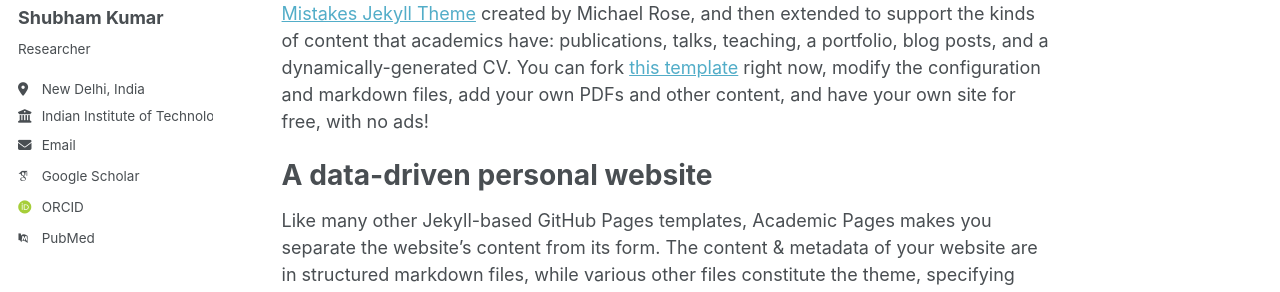
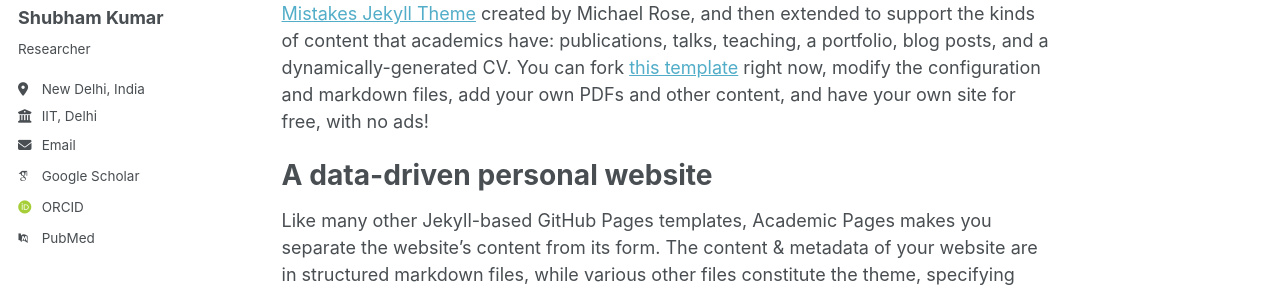
Before and after one commit to mastershubham/mastershubham.github.io, a Jekyll site: the page built from _pages/about.md, in a window 1280 px wide. Shown: the part 277-569 px from the top of the page. Built offline with Jekyll 4.4.1, drawn with Linux system fonts in a browser that asks for light colours; some web fonts are replaced.

Commit message:
Update _config.yml

```diff
--- a/_config.yml
+++ b/_config.yml
@@ -27,7 +27,7 @@ author:
   pronouns         : # example: "she/her"
   bio              : "Researcher"
   location         : "New Delhi, India"
-  employer         : "Indian Institute of Technology, Delhi"
+  employer         : "IIT, Delhi"
   uri              : # URL
   email            : "ee3200627@iitd.ac.in"
 
```
